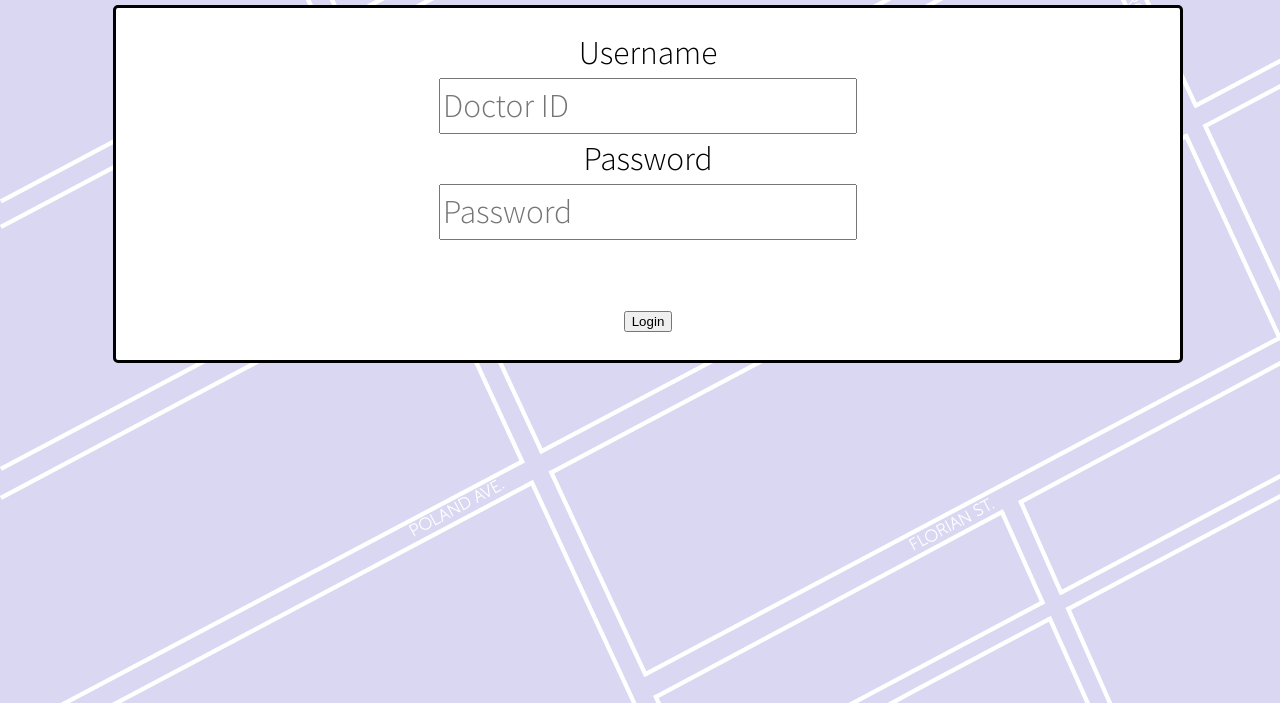
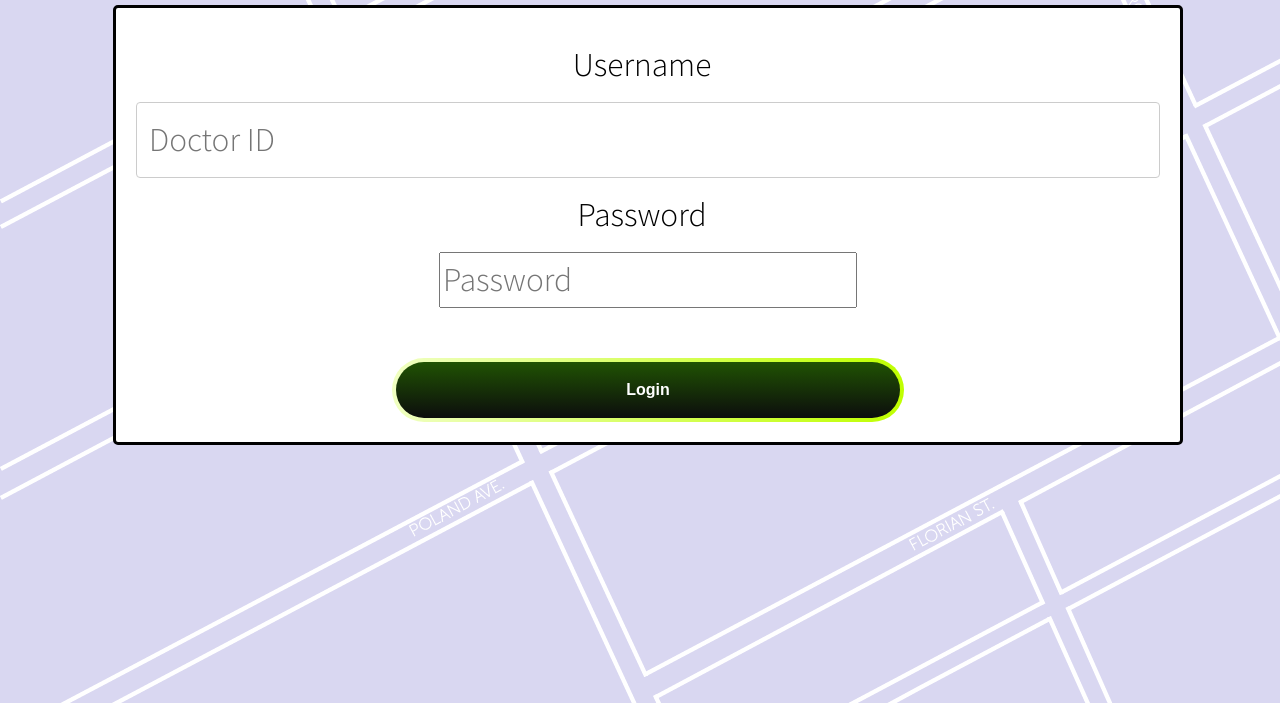
Before and after one commit to aliasadi84/Covid-19-Testing-Registration-Website, a PHP site: page /adminlogin.php in a window 1280 px wide; the page is wider, and only the part inside the window is pictured. Shown: the part 97-800 px from the top of that part. Run offline with PHP 8.4, Linux system fonts and the light colour scheme; some libraries are stand-ins or nearby versions.

Commit message:
Update adminlogin.php

```diff
--- a/adminlogin.php
+++ b/adminlogin.php
@@ -44,20 +44,16 @@ header("Location: clinic/doctordashboard.php");
 <head>
     <meta charset="utf-8" />
     <meta name="viewport" content="width=device-width, initial-scale=1, user-scalable=no" />
-    <!--css design files-->
     <script src="https://kit.fontawesome.com/95c473646d.js" crossorigin="anonymous"></script>
-    <!--fontawesome link that connects fontawesome with the page-->
     <link rel="stylesheet" href="assets/css/main.css">
-    <link rel="stylesheet" href="assets/css/submit.css">
-    <link rel="stylesheet" href="assets/css/account.css">
-    <!--end of css design files-->
+    <link rel="stylesheet" href="assets/css/loginButton.css">
+	<link rel="stylesheet" href="assets/css/table.css">
+	<link rel="stylesheet" href="assets/css/input.css">
 </head>
-<!--The header of the registration page, which contains the logo of WCHC clinic. The link is directed to the
-Main Page of the WCHC Clinic Website-->
+
 <header>
     <div class="hero-image">
-        <a href="https://www.waynecountyhealthy.com" ><img src="assets/pp.png" width="50%"></a>
-        <!--The image is located inside the assets(folder) -> img(folder) -> pp.png -->
+        <a href="patient.php"><img src="assets/pp.png" width="50%"></a>
     </div>
 </header>
 <!--end of the header-->
```
